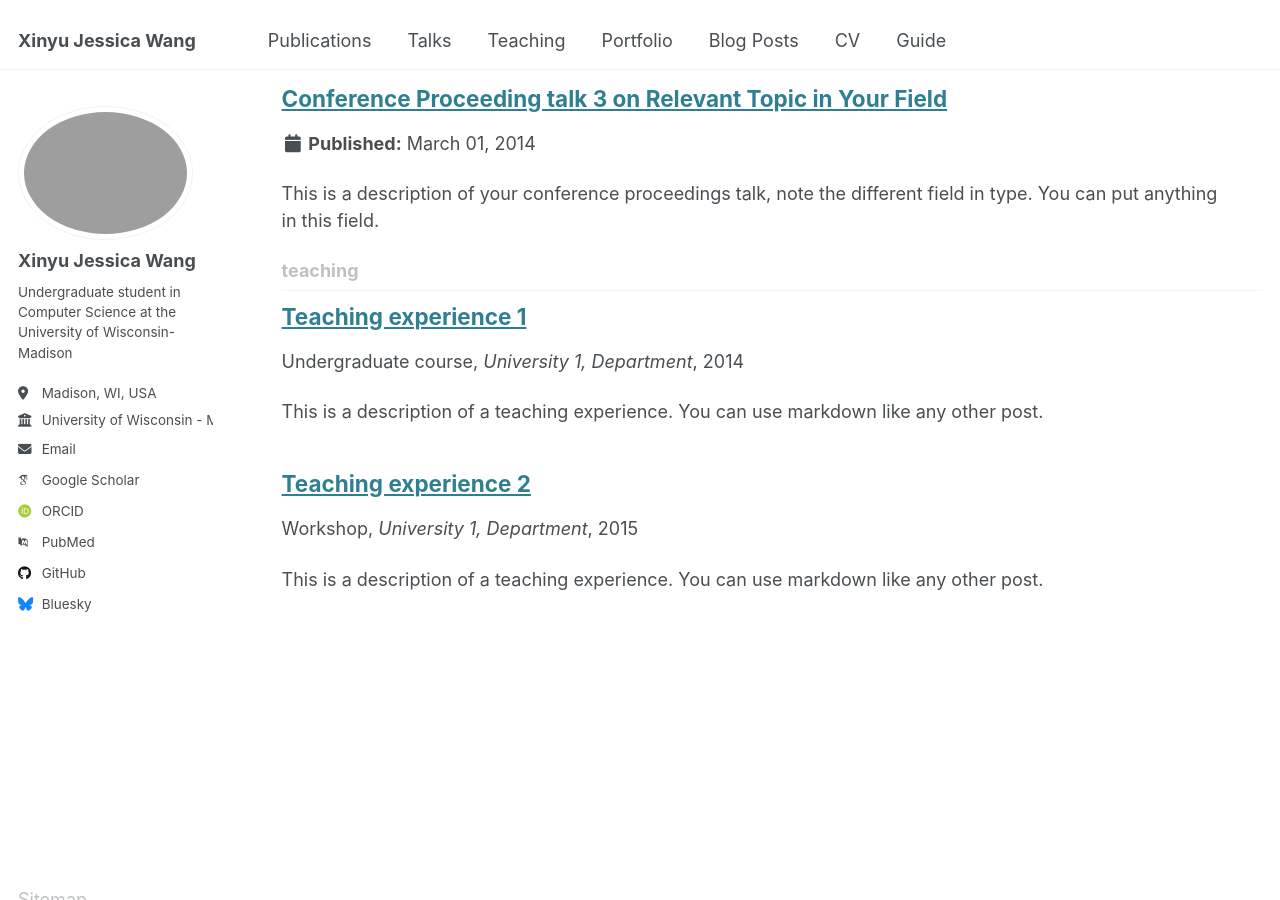
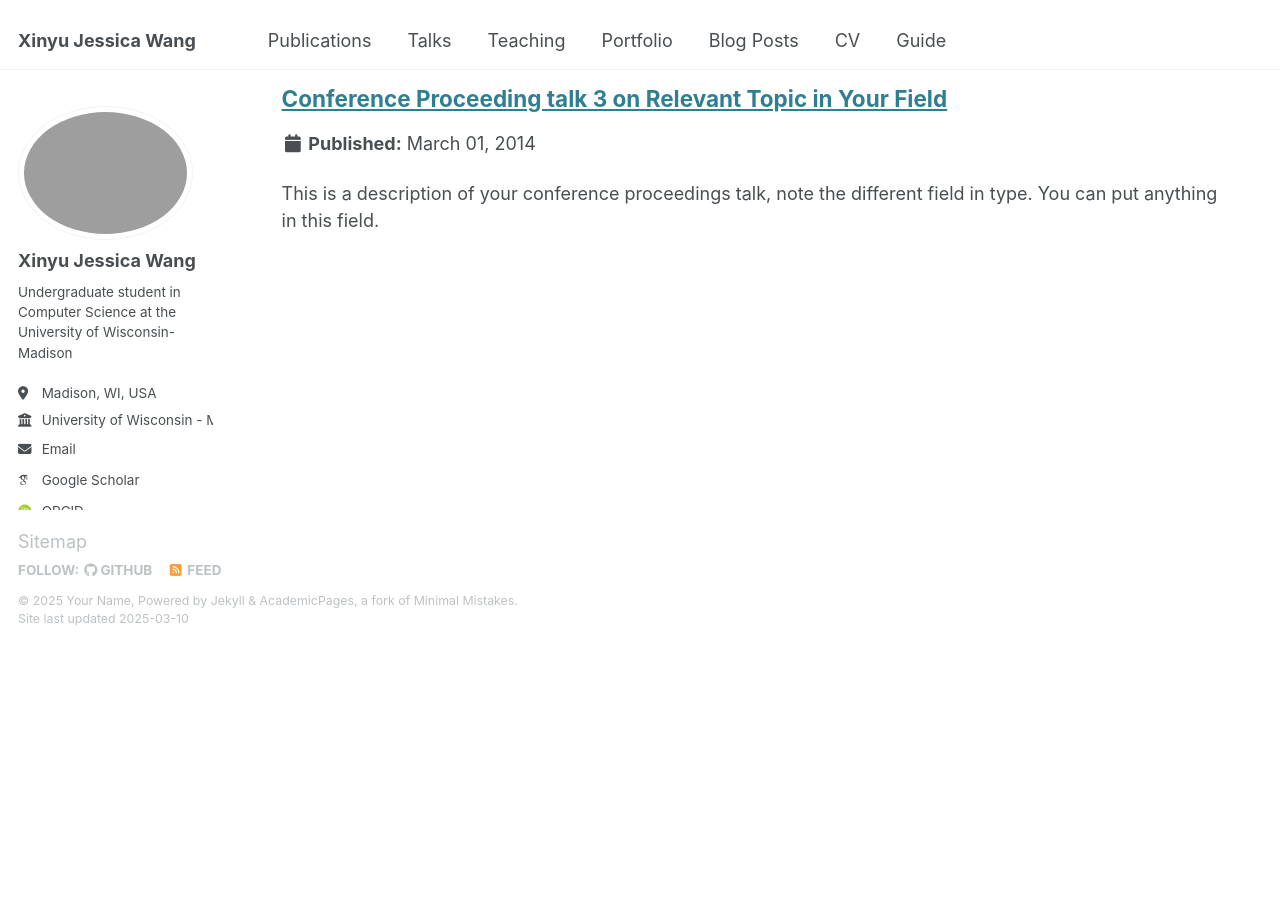
Before and after one commit to xwang2775/xwang2775.github.io, a Jekyll site: the page built from _pages/collection-archive.html, in a window 1280 px wide and 900 px high, scrolled down 2607 px. Built offline with Jekyll 4.4.1, drawn with Linux system fonts in a browser that asks for light colours; some web fonts are replaced; after the commit the page ends 3254 px from its top, so only the background shows below that; part of the change alters nothing that is shown.

Commit message:
add basic info

```diff
--- a/_config.yml
+++ b/_config.yml
@@ -22,7 +22,7 @@ repository               : "https://xwang2775.github.io"
 #               Additional customization can be done by editing /_includes/author-profile.html
 author:
   # Biographic information
-  avatar           : "./profile.png"
+  avatar           : "profile.png"
   name             : "Xinyu Jessica Wang"
   pronouns         : # example: "she/her"
   bio              : "Undergraduate student in Computer Science at the University of Wisconsin-Madison"
@@ -37,7 +37,7 @@ author:
   impactstory      : # URL
   orcid            : "https://orcid.org/0009-0002-5519-8432"
   semantic         : # URL
-  pubmed           : "https://www.ncbi.nlm.nih.gov/pubmed/?term=john+snow"
+  # pubmed           : "https://www.ncbi.nlm.nih.gov/pubmed/?term=john+snow"
   researchgate     : # URL
   scopus           : # URL
 
@@ -50,7 +50,7 @@ author:
   stackoverflow    : # User number or user number and name (i.e., use "1" or "1/jeff-atwood")
 
   # Social media
-  bluesky          : "bsky.app" # Replace this with you Bluesky username
+  # bluesky          : "bsky.app" # Replace this with you Bluesky username
   facebook         : # Username
   flickr           : # Username
   foursquare       : # Username
@@ -213,9 +213,9 @@ kramdown:
 
 # These settings control the types of collections used by the template
 collections:
-  teaching:
-    output: true
-    permalink: /:collection/:path/
+  # teaching:
+  #   output: true
+  #   permalink: /:collection/:path/
   publications:
     output: true
     permalink: /:collection/:path/
@@ -247,15 +247,15 @@ defaults:
     values:
       layout: single
       author_profile: true
-  # _teaching
-  - scope:
-      path: ""
-      type: teaching
-    values:
-      layout: single
-      author_profile: true
-      share: true
-      comments: true
+  # # _teaching
+  # - scope:
+  #     path: ""
+  #     type: teaching
+  #   values:
+  #     layout: single
+  #     author_profile: true
+  #     share: true
+  #     comments: true
   # _publications
   - scope:
       path: ""
```
Also changed, not shown: 1 other file.
